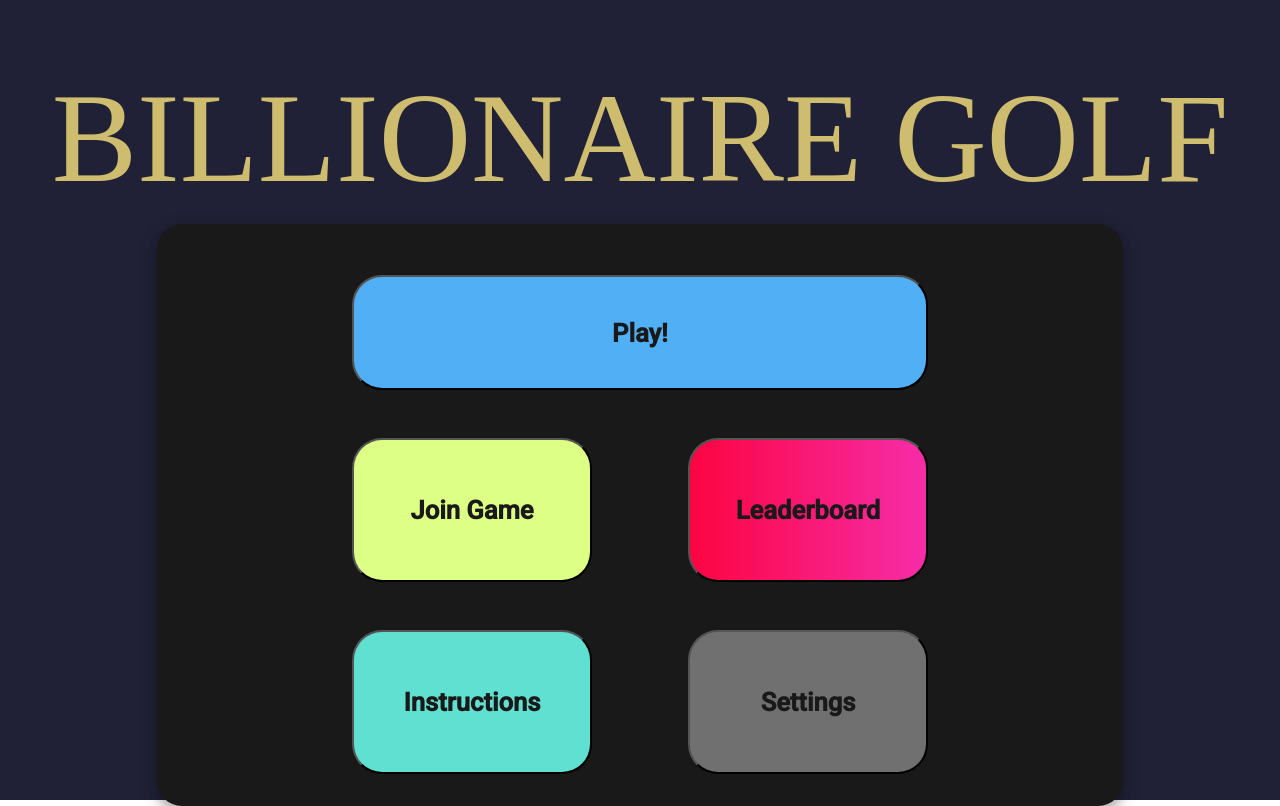
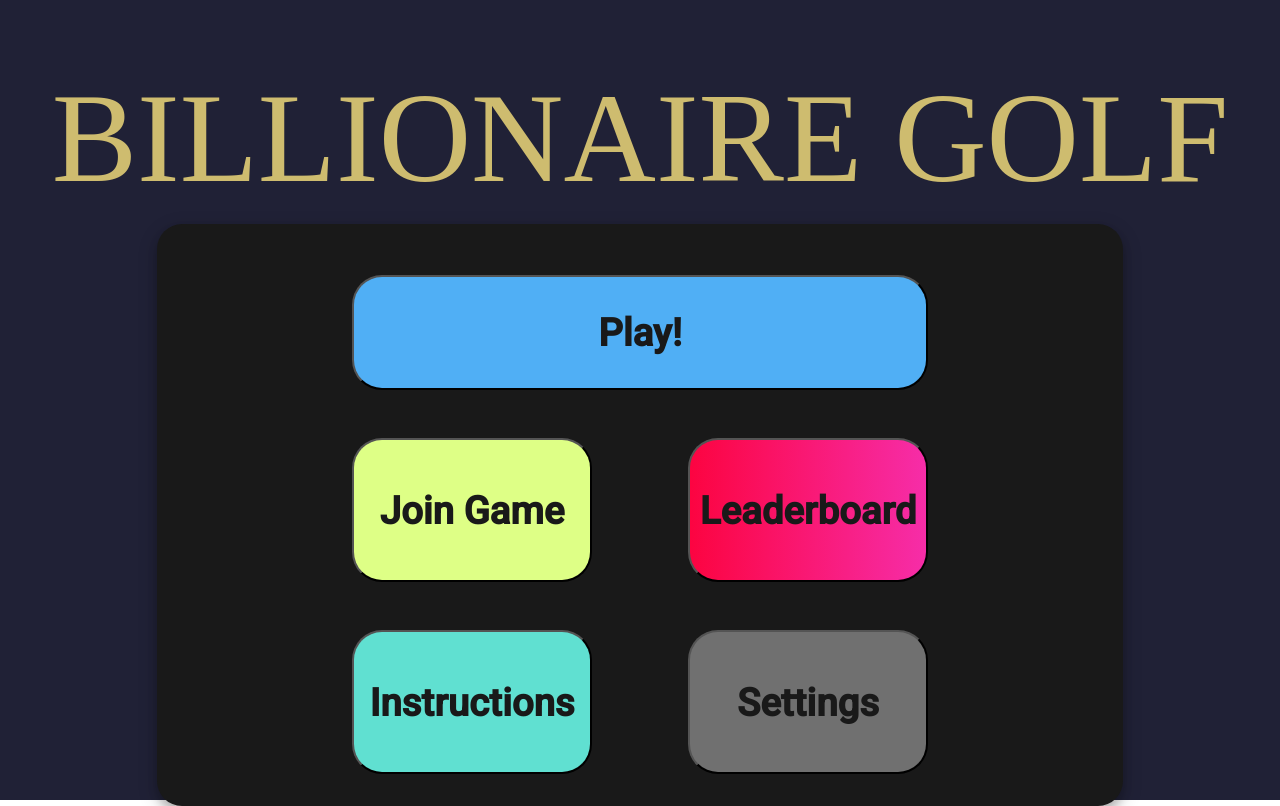
Before and after one commit to LachlanDow/Industry_Proj_Team5, an Angular app in the folder Front-end/become-billionaire/: page / in a window 1280 px wide. Built offline with nearby package versions, Linux system fonts and the light colour scheme; a web font is replaced by a local one.

Commit message:
Font Size Adjusted

```diff
--- a/Front-end/become-billionaire/src/app/app.component.css
+++ b/Front-end/become-billionaire/src/app/app.component.css
@@ -30,7 +30,7 @@ height: 25%;
 font-weight: bold;
 border-radius: 30px;
 border-color: black;
-font-size: 2vw;
+font-size: 3vw;
 }
 
 .play{
```
